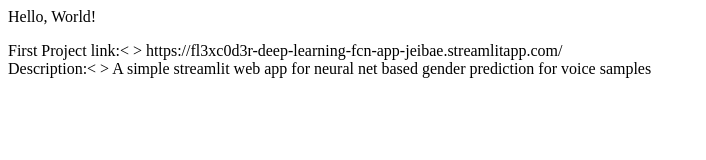
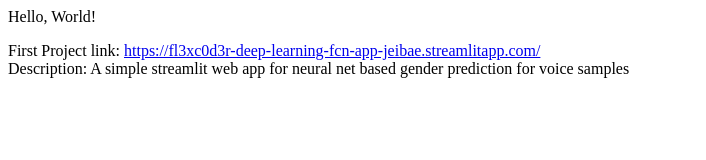
Before and after one commit to fl3xc0d3r/fl3xc0d3r.github.io, a plain HTML site: page index.html in a window 1280 px wide. Shown: the whole page, without its empty margins (0-706 px from the left). Drawn offline with Linux system fonts and the light colour scheme.

Commit message:
Fix my broken html

```diff
--- a/index.html
+++ b/index.html
@@ -1,7 +1,7 @@
 Hello, World!
 
 <p>
-First Project link:<&nbsp> https://fl3xc0d3r-deep-learning-fcn-app-jeibae.streamlitapp.com/
+First Project link: <a href="https://fl3xc0d3r-deep-learning-fcn-app-jeibae.streamlitapp.com/" target="_blank"> https://fl3xc0d3r-deep-learning-fcn-app-jeibae.streamlitapp.com/</a>
 <br>
-Description:<&nbsp> A simple streamlit web app for neural net based gender prediction for voice samples
+Description: A simple streamlit web app for neural net based gender prediction for voice samples
 </p>
```
